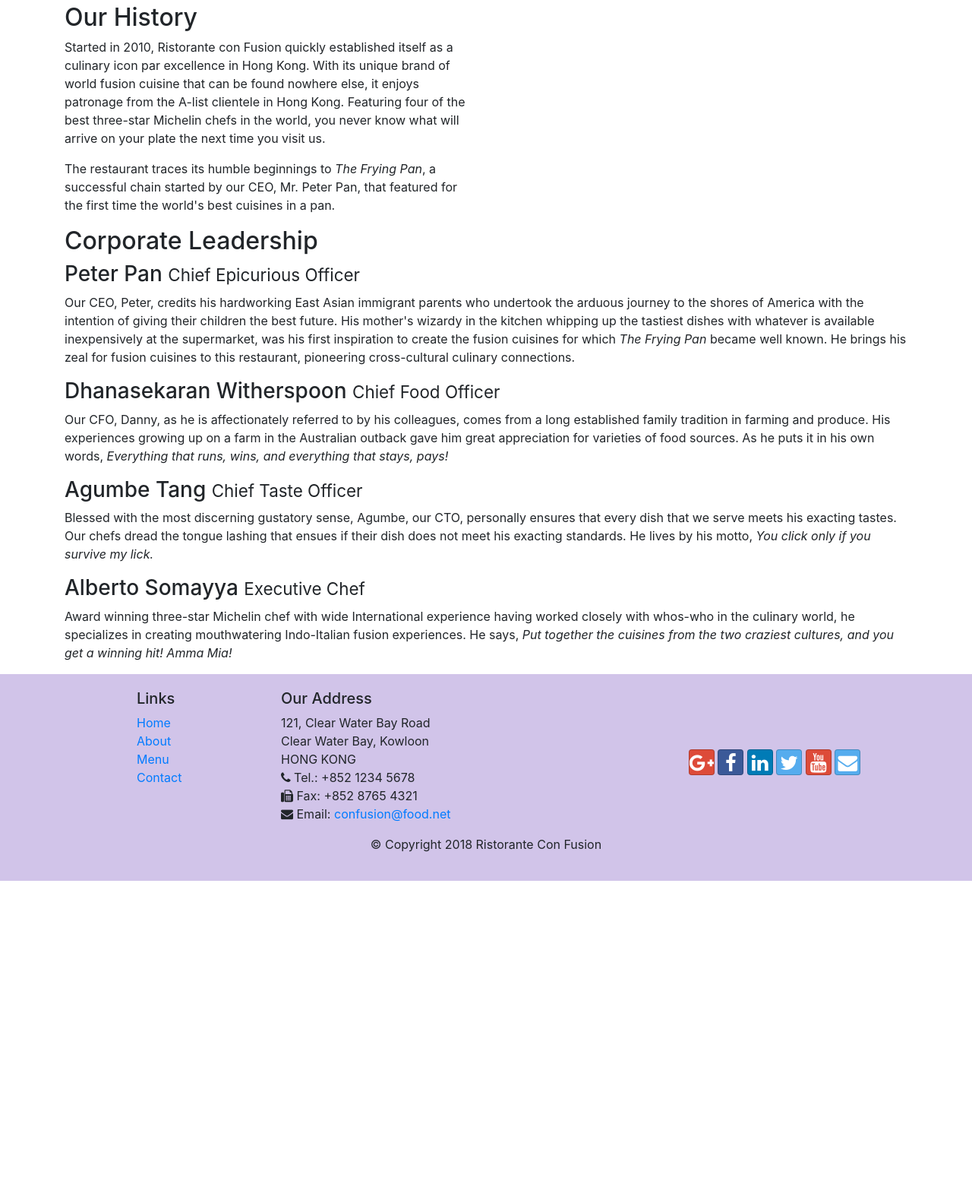
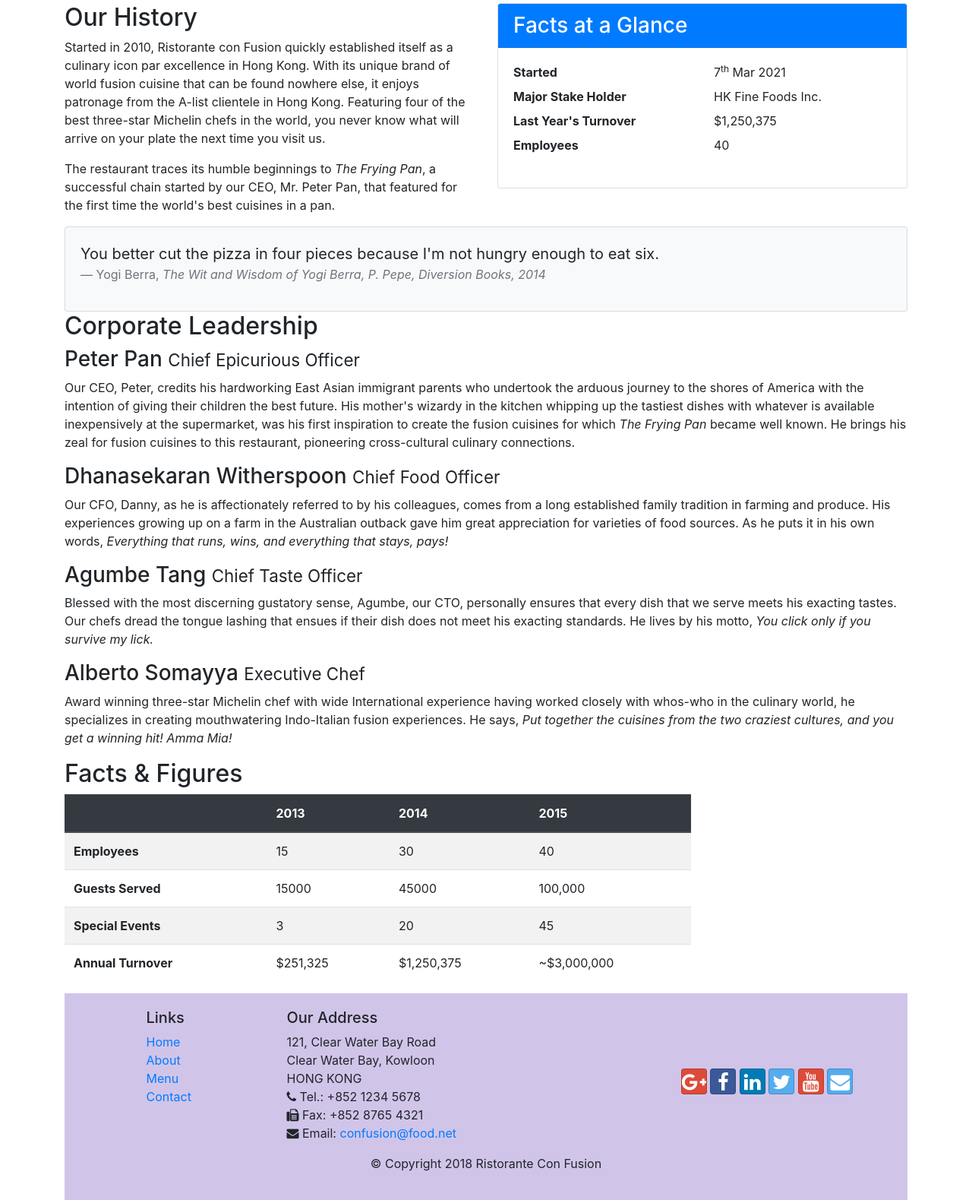
Before and after one commit to ashishkularia/Full-Stack_Web_Development_with_React, a website: page aboutUs.html in a window 1280 px wide. Shown: the part 461-2040 px from the top of the page at 76% size. Before the commit the page ends 1620 px from the top, so only its background shows below. Drawn offline with nearby package versions, Linux system fonts and the light colour scheme.

Commit message:
Bootstrap tables and cards

```diff
--- a/aboutUs.html
+++ b/aboutUs.html
@@ -70,7 +70,36 @@
                 <p>Started in 2010, Ristorante con Fusion quickly established itself as a culinary icon par excellence in Hong Kong. With its unique brand of world fusion cuisine that can be found nowhere else, it enjoys patronage from the A-list clientele in Hong Kong.  Featuring four of the best three-star Michelin chefs in the world, you never know what will arrive on your plate the next time you visit us.</p>
                 <p>The restaurant traces its humble beginnings to <em>The Frying Pan</em>, a successful chain started by our CEO, Mr. Peter Pan, that featured for the first time the world's best cuisines in a pan.</p>
             </div>
-            <div>
+            <div class="col-sm">
+                <div class="card">
+                    <h3 class="card-header bg-primary text-white">
+                        Facts at a Glance
+                    </h3>
+                    <div class="card-body">
+                        <dl class="row">
+                            <dt class="col-6">Started</dt>
+                            <dd class="col-6">7<sup>th</sup> Mar 2021</dd>
+                            <dt class="col-6">Major Stake Holder</dt>
+                            <dd class="col-6">HK Fine Foods Inc.</dd>
+                            <dt class="col-6">Last Year's Turnover</dt>
+                            <dd class="col-6">$1,250,375</dd>
+                            <dt class="col-6">Employees</dt>
+                            <dd class="col-6">40</dd>
+                        </dl>
+                    </div>
+                </div>
+            </div>
+            <div class="col-12">
+                <div class="card card-body bg-light">
+                    <blockquote class="blockquote">
+                        <p class="mb-0">You better cut the pizza in four pieces because
+                            I'm not hungry enough to eat six.</p>
+                        <footer class="blockquote-footer">Yogi Berra,
+                            <cite title="Source Title">The Wit and Wisdom of Yogi Berra,
+                            P. Pepe, Diversion Books, 2014</cite>
+                        </footer>
+                    </blockquote>
+                </div>
             </div>
         </div>
 
@@ -87,6 +116,51 @@
                 <h3>Alberto Somayya <small>Executive Chef</small></h3>
                 <p class="d-none d-sm-block">Award winning three-star Michelin chef with wide International experience having worked closely with whos-who in the culinary world, he specializes in creating mouthwatering Indo-Italian fusion experiences. He says, <em>Put together the cuisines from the two craziest cultures, and you get a winning hit! Amma Mia!</em></p>
             </div>
+       </div>
+       <div class="row">
+           <div class="col-12 col-sm-9">
+            <h2>Facts &amp; Figures</h2>
+            <div class="table-responsive">
+                    <table class="table table-striped">
+                        <thead class="thead-dark">
+                            <tr>
+                                <th>&nbsp;</th>
+                                <th>2013</th>
+                                <th>2014</th>
+                                <th>2015</th>
+                            </tr>
+                        </thead>
+                        <tbody>
+                            <tr>
+                                <th>Employees</th>
+                                <td>15</td>
+                                <td>30</td>
+                                <td>40</td>
+                            </tr>
+                            <tr>
+                                <th>Guests Served</th>
+                                <td>15000</td>
+                                <td>45000</td>
+                                <td>100,000</td>
+                            </tr>
+                            <tr>
+                                <th>Special Events</th>
+                                <td>3</td>
+                                <td>20</td>
+                                <td>45</td>
+                            </tr>
+                            <tr>
+                                <th>Annual Turnover</th>
+                                <td>$251,325</td>
+                                <td>$1,250,375</td>
+                                <td>~$3,000,000</td>
+                            </tr>
+                        </tbody>
+                    </table>
+                </div>
+       </div>
+       <div class="col-12 col-sm-3">
+
        </div>
 
     </div>
```
